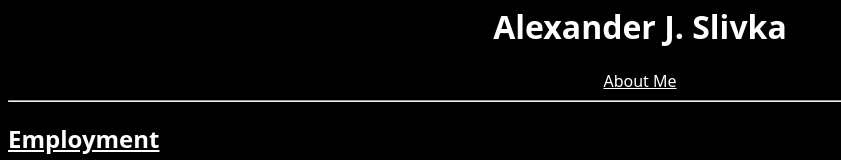
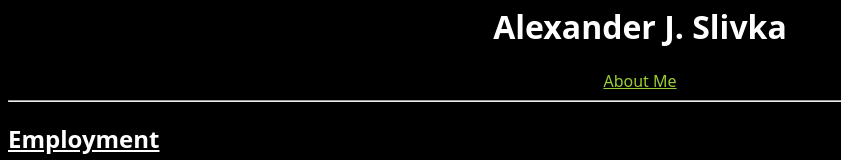
Before and after one commit to slivka2007/my-resume, a plain HTML site: page index.html in a window 1280 px wide. Shown: the part 129-289 px from the top of the page, without its empty margins (0-841 px from the left). Drawn offline with Linux system fonts and the light colour scheme.

Commit message:
Update hyperlink color

```diff
--- a/index.html
+++ b/index.html
@@ -10,7 +10,7 @@
     <div class="profile-container">
         <img src="./assets/images/profile-photo.png" alt="profile photo" height="100"/>
         <h1>Alexander J. Slivka</h1>
-        <a href="./public/about-me.html">About Me</a>
+        <a class="hyperlink" href="./public/about-me.html">About Me</a>
     </div>
     <hr />
     <h2>Employment</h2>
```
